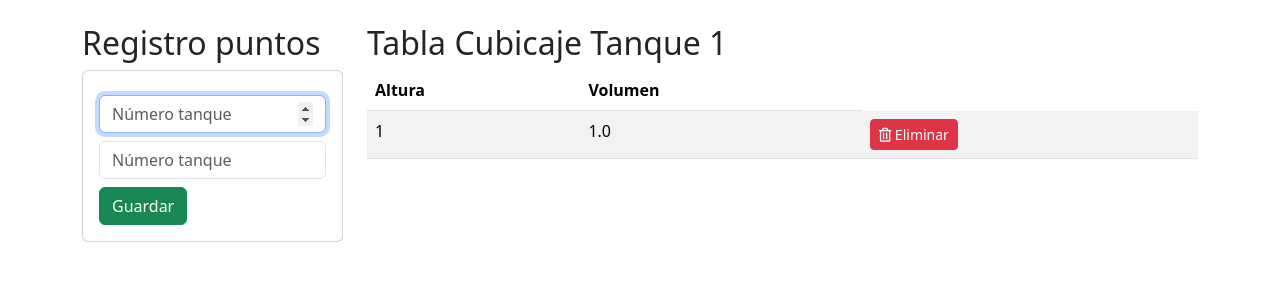
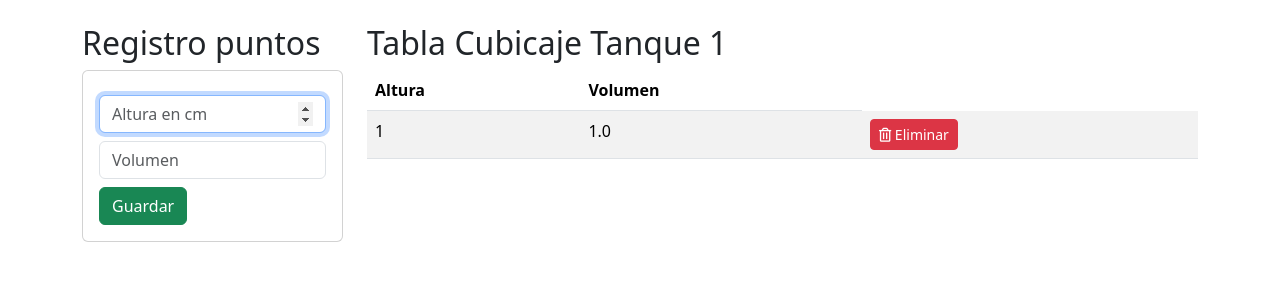
Before and after one commit to AldoQuintal/super-guacamole, a Django app: page /tanques/tablaCubicajeT1/1 in a window 1280 px wide. Shown: the part 56-356 px from the top of the page. Run offline with Django 5.2, Linux system fonts and the light colour scheme; a user stored in the database is signed in; tables that the repository leaves empty hold one stand-in row (values such as "Sample post"); some libraries are stand-ins or nearby versions.

Commit message:
Altura en cm

```diff
--- a/Tanques/templates/tabla_cubicaje_t1.html
+++ b/Tanques/templates/tabla_cubicaje_t1.html
@@ -16,10 +16,10 @@
                     <form action="/registroTablaCubicajeT1/" method="POST">{% csrf_token %}
                         <input type="hidden" value="{{id}}" name="id">
                         <div class="form-group">
-                            <input type="number" name="txtaltura" class="form-control mt-2" min="0" max="999" placeholder="Número tanque" autofocus required>
+                            <input type="number" name="txtaltura" class="form-control mt-2" min="0" max="999" placeholder="Altura en cm" autofocus required>
                         </div>
                         <div class="form-group">
-                            <input type="number" name="txtvolumen" class="form-control mt-2" min="0" max="99999" placeholder="Número tanque" autofocus required>
+                            <input type="number" name="txtvolumen" class="form-control mt-2" min="0" max="99999" placeholder="Volumen" autofocus required>
                         </div>
                         <div class="form-group mt-2">
                             <input type="submit" class="btn btn-success btn-block text-white" value="Guardar">
--- a/Tanques/templates/tabla_cubicaje_t2.html
+++ b/Tanques/templates/tabla_cubicaje_t2.html
@@ -17,10 +17,10 @@
                     <form action="/registroTablaCubicajeT2/" method="POST">{% csrf_token %}
                         <input type="hidden" value="{{id}}" name="id">
                         <div class="form-group">
-                            <input type="number" name="txtaltura" class="form-control mt-2" min="0" max="999" placeholder="Número tanque" autofocus required>
+                            <input type="number" name="txtaltura" class="form-control mt-2" min="0" max="999" placeholder="Altura en cm" autofocus required>
                         </div>
                         <div class="form-group">
-                            <input type="number" name="txtvolumen" class="form-control mt-2" min="0" max="99999" placeholder="Número tanque" autofocus required>
+                            <input type="number" name="txtvolumen" class="form-control mt-2" min="0" max="99999" placeholder="Volumen" autofocus required>
                         </div>
                         <div class="form-group mt-2">
                             <input type="submit" class="btn btn-success btn-block text-white" value="Guardar">
--- a/Tanques/templates/tabla_cubicaje_t3.html
+++ b/Tanques/templates/tabla_cubicaje_t3.html
@@ -17,10 +17,10 @@
                     <form action="/registroTablaCubicajeT3/" method="POST">{% csrf_token %}
                         <input type="hidden" value="{{id}}" name="id">
                         <div class="form-group">
-                            <input type="number" name="txtaltura" class="form-control mt-2" min="0" max="999" placeholder="Número tanque" autofocus required>
+                            <input type="number" name="txtaltura" class="form-control mt-2" min="0" max="999" placeholder="Altura en cm" autofocus required>
                         </div>
                         <div class="form-group">
-                            <input type="number" name="txtvolumen" class="form-control mt-2" min="0" max="99999" placeholder="Número tanque" autofocus required>
+                            <input type="number" name="txtvolumen" class="form-control mt-2" min="0" max="99999" placeholder="Volumen" autofocus required>
                         </div>
                         <div class="form-group mt-2">
                             <input type="submit" class="btn btn-success btn-block text-white" value="Guardar">
--- a/Tanques/templates/tabla_cubicaje_t4.html
+++ b/Tanques/templates/tabla_cubicaje_t4.html
@@ -17,10 +17,10 @@
                     <form action="/registroTablaCubicajeT4/" method="POST">{% csrf_token %}
                         <input type="hidden" value="{{id}}" name="id">
                         <div class="form-group">
-                            <input type="number" name="txtaltura" class="form-control mt-2" min="0" max="999" placeholder="Número tanque" autofocus required>
+                            <input type="number" name="txtaltura" class="form-control mt-2" min="0" max="999" placeholder="Altura en cm" autofocus required>
                         </div>
                         <div class="form-group">
-                            <input type="number" name="txtvolumen" class="form-control mt-2" min="0" max="99999" placeholder="Número tanque" autofocus required>
+                            <input type="number" name="txtvolumen" class="form-control mt-2" min="0" max="99999" placeholder="Volumen" autofocus required>
                         </div>
                         <div class="form-group mt-2">
                             <input type="submit" class="btn btn-success btn-block text-white" value="Guardar">
```
